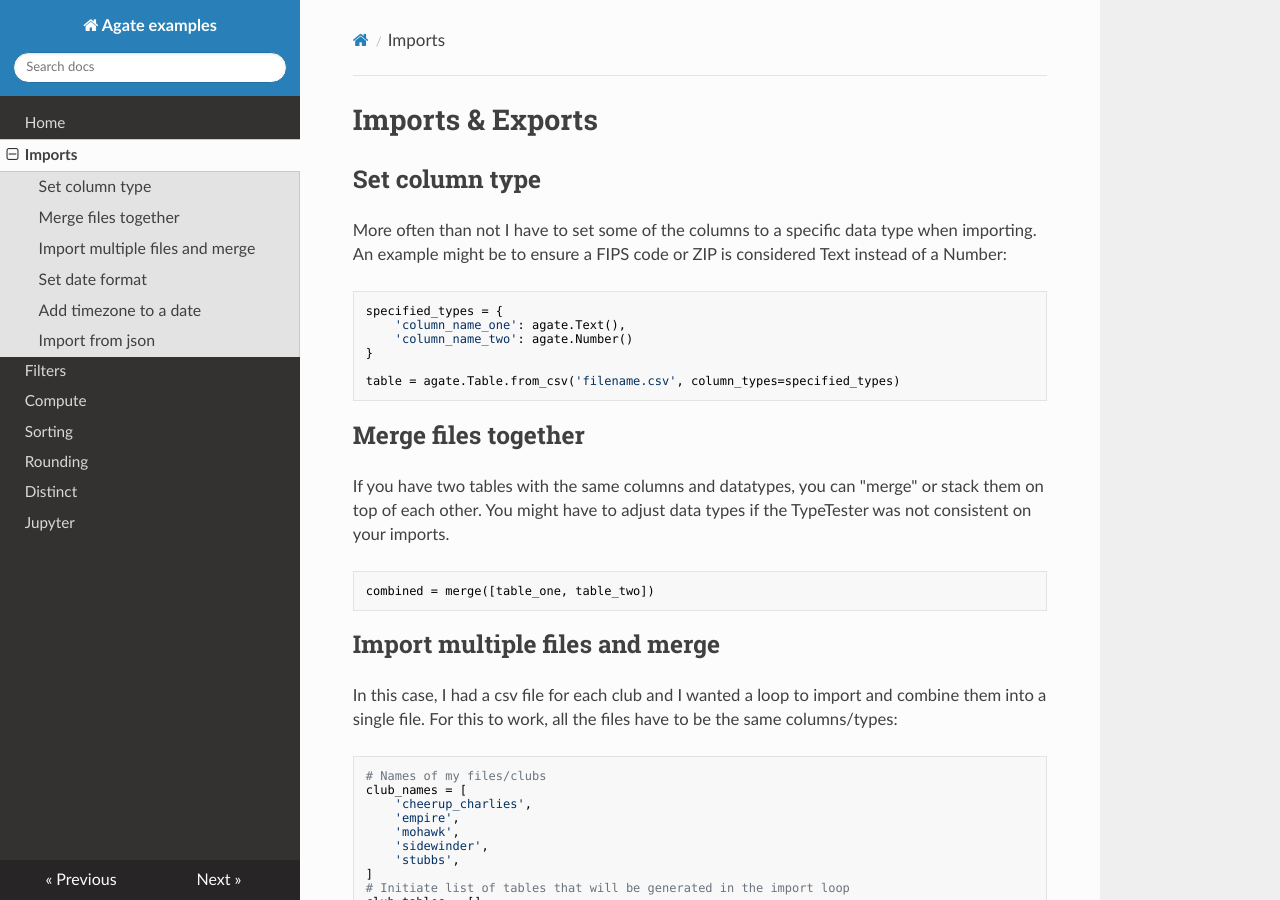
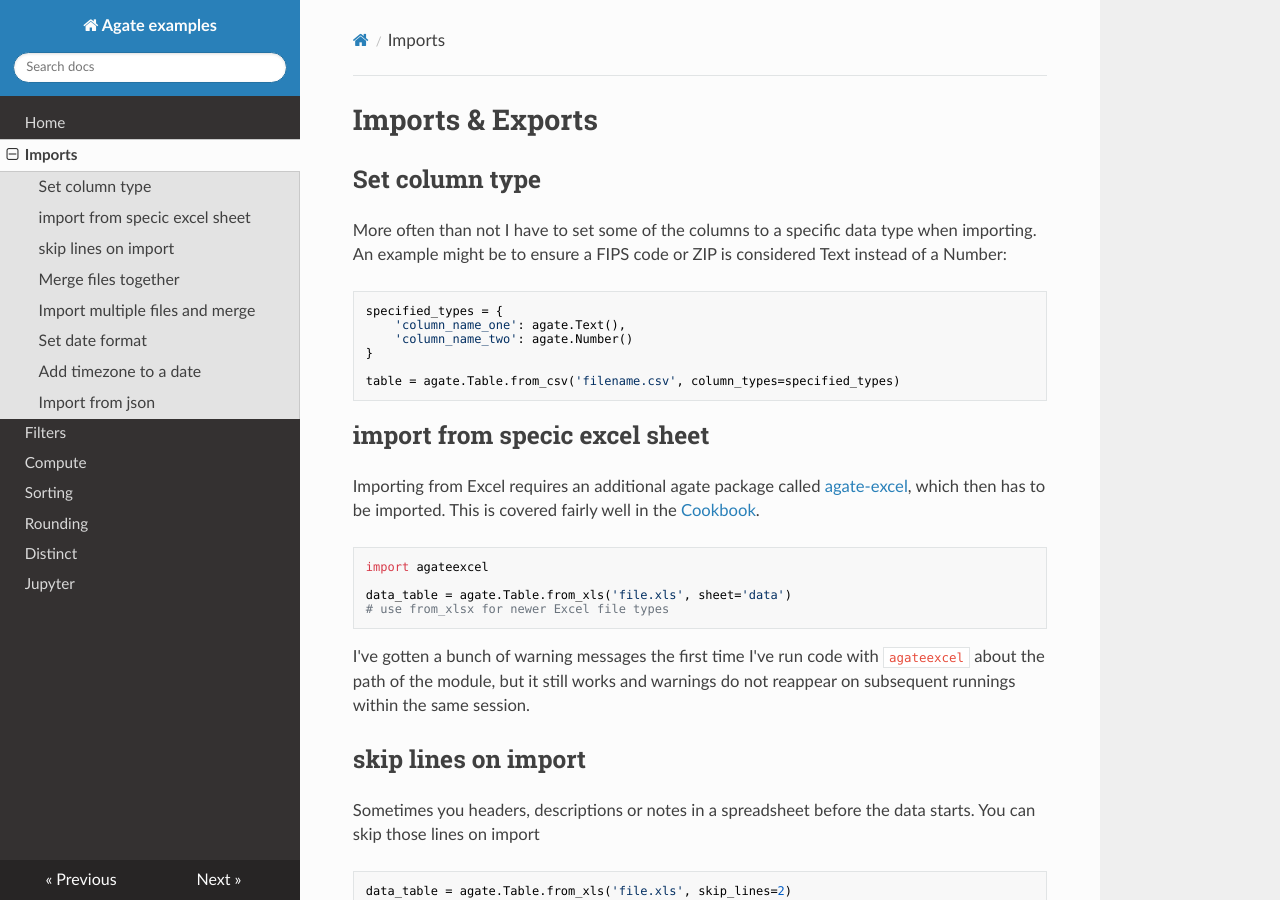
Before and after one commit to critmcdonald/agate-examples, an MkDocs documentation site: the page built from docs/imports.md, in a window 1280 px wide and 900 px high. Built offline with MkDocs 1.6.1, drawn with Linux system fonts in a browser that asks for light colours; nearby versions of some CDN libraries; old or Windows-style settings are respelled for this version of MkDocs.

Commit message:
adding some common importing challenges

````diff
--- a/docs/imports.md
+++ b/docs/imports.md
@@ -13,6 +13,29 @@ specified_types = {
 
 table = agate.Table.from_csv('filename.csv', column_types=specified_types)
 ```
+
+## import from specic excel sheet
+
+Importing from Excel requires an additional agate package called [agate-excel](http://agate-excel.readthedocs.io/en/0.2.2/), which then has to be imported. This is covered fairly well in the [Cookbook](http://agate.readthedocs.io/en/1.6.0/cookbook/create.html#from-an-excel-spreadsheet).
+
+```python
+import agateexcel
+
+data_table = agate.Table.from_xls('file.xls', sheet='data')
+# use from_xlsx for newer Excel file types
+```
+
+I've gotten a bunch of warning messages the first time I've run code with `agateexcel` about the path of the module, but it still works and warnings do not reappear on subsequent runnings within the same session.
+
+## skip lines on import
+
+Sometimes you headers, descriptions or notes in a spreadsheet before the data starts. You can skip those lines on import
+
+```python
+data_table = agate.Table.from_xls('file.xls', skip_lines=2)
+```
+
+
 
 ## Merge files together
 
````
